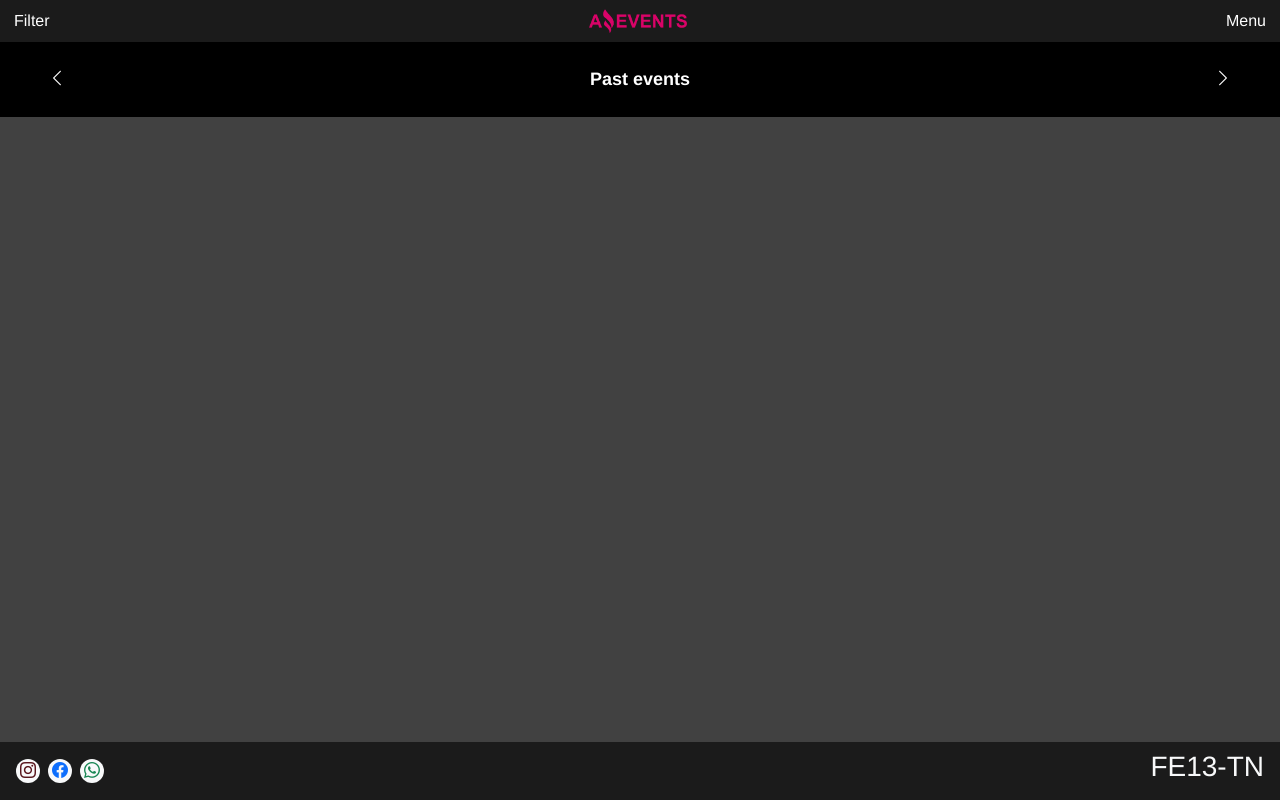
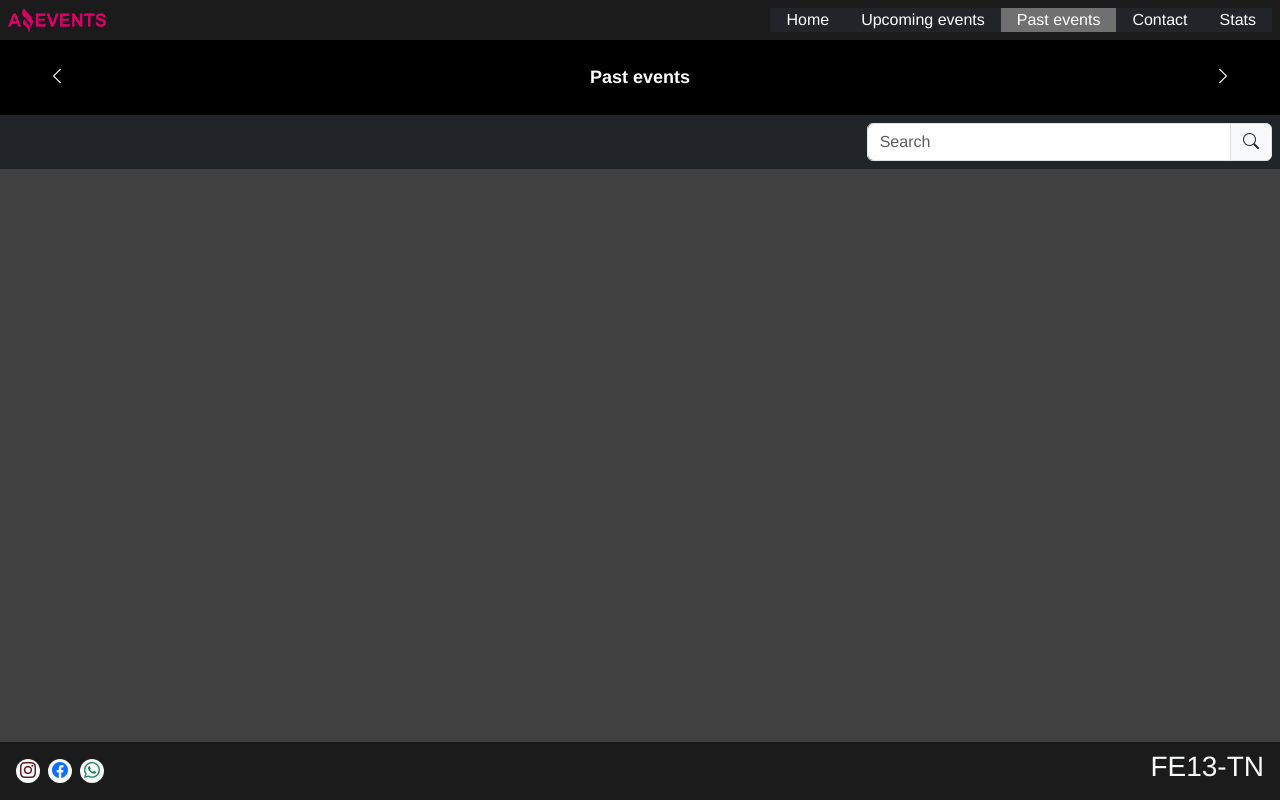
Before and after one commit to FranciscoFrutos/AMAZING-EVENTS_Frutos, a plain HTML site: page pastEvents.html in a window 1280 px wide. Drawn offline with nearby package versions, Linux system fonts and the light colour scheme; no server answers; files whose address does not match are found by name.

Commit message:
index.js movido a main.js, favicon arreglado, links a redes sociales añadidos; seleccion de filtros y menu sin barras laterales para desktop

```diff
--- a/assets/scripts/main.js
+++ b/assets/scripts/main.js
@@ -92,3 +92,16 @@ function filterByCategory(eventsData){
     let filteredList = eventsData.filter(element => checkValues.includes(createID(element.category)))
     return filteredList
 }
+
+/* index.html */
+
+async function getData() {
+    const response = await fetch('https://mindhub-xj03.onrender.com/api/amazing');
+    data = await response.json();
+    createCategories(data);
+    addEventFilters(data.events);
+    createCards(data.events);
+
+  }
+
+getData()
--- a/assets/styles/style.css
+++ b/assets/styles/style.css
@@ -197,12 +197,58 @@ body{
         left: -25vw;
         width: 25vw;
     }
+
+    /* Desktop filtros y nav */
+
     #menu{
-        right: -25vw;
-        width: 25vw;
+        right: auto;
+        width: auto;
+        order: 2;
     }
 
+    #filtersButton, #menuButton{
+        display: none;
+    }
+
+    #filters, #menu{
+        position: relative;
+        top: auto;
+        width: auto;
+        height: auto;
+        z-index: auto;
+
+    }
+    #categories{
+        display: flex;
+        flex-wrap: 1;
+        width: 50%;
+        order: 1;
+        flex: 2;
+    }
+    #filters .input-group{
+        order: 2;
+        flex: 1;
+    }
+    #menu a{
+        padding-left: 0;
+    }
+    #filters{
+        left: auto;
+    }
+    #menu .navbar-nav{
+        display: flex;
+        flex-direction: row;
+    }
+    #menu a{
+        padding: 0 1rem;
+    }
+    #logo{
+        display: flex;
+        align-items: center;
+        order: 1;
+    }
 }
+
 @media(min-width:1440px){
     .card{
         width: 20%;
@@ -216,12 +262,4 @@ body{
     .card-text{
         padding-right: 0;
     }
-    #filters{
-        left: -20vw;
-        width: 20vw;
-    }
-    #menu{
-        right: -20vw;
-        width: 20vw;
-    }
 }
--- a/contact.html
+++ b/contact.html
@@ -8,7 +8,7 @@
     <link href="https://cdn.jsdelivr.net/npm/bootstrap@5.3.0-alpha1/dist/css/bootstrap.min.css" rel="stylesheet"
         integrity="sha384-GLhlTQ8iRABdZLl6O3oVMWSktQOp6b7In1Zl3/Jr59b6EGGoI1aFkw7cmDA6j6gD" crossorigin="anonymous">
     <link rel="stylesheet" href="https://cdn.jsdelivr.net/npm/bootstrap-icons@1.10.3/font/bootstrap-icons.css">
-    <link rel="shortcut icon" href="./assets/img/Logo_Amazing_Events.png" type="image/x-icon">
+    <link rel="shortcut icon" href="./assets/img/fav.png" type="image/x-icon">
     <link rel="stylesheet" href="./assets/styles/style.css">
     <title>Contact</title>
 
@@ -23,18 +23,8 @@
             <div id="menuButton">
                 <button>Menu</button>
             </div>
-        </nav>
-    </header>
-
-    <div class="navigation d-flex justify-content-between align-items-center px-5 py-2 py-sm-4">
-        <a href="./pastEvents.html"><i class="bi bi-chevron-left"></i></a>
-        <h1>Contact us</h1>
-        <a href="./stats.html"><i class="bi bi-chevron-right"></i></a>
-    </div>
-
-    <!-- category buttons and search bar -->
-    <div class="d-flex flex-column flex-shrink-0 p-2 text-bg-dark" id="menu">
-        <ul class="navbar-nav gap-2 mt-5">
+            <div class="d-flex flex-column flex-lg-row flex-shrink-0 p-2 p-lg-0 text-bg-dark" id="menu">
+                <ul class="navbar-nav gap-2 gap-lg-0 mt-5 mt-lg-0">
                     <li class="nav-item">
                         <a class="nav-link" href="./index.html">Home</a>
                     </li>
@@ -52,6 +42,16 @@
                     </li>
                 </ul>
             </div>
+        </nav>
+    </header>
+
+    <div class="navigation d-flex justify-content-between align-items-center px-5 py-2 py-sm-4">
+        <a href="./pastEvents.html"><i class="bi bi-chevron-left"></i></a>
+        <h1>Contact us</h1>
+        <a href="./stats.html"><i class="bi bi-chevron-right"></i></a>
+    </div>
+
+    <!-- category buttons and search bar -->
     <main class="d-flex w-100 justify-content-center h-100 align-items-center">
 
             <form action="" class="p-3 row text-bg-dark">
--- a/pastEvents.html
+++ b/pastEvents.html
@@ -8,7 +8,7 @@
     <link href="https://cdn.jsdelivr.net/npm/bootstrap@5.3.0-alpha1/dist/css/bootstrap.min.css" rel="stylesheet"
         integrity="sha384-GLhlTQ8iRABdZLl6O3oVMWSktQOp6b7In1Zl3/Jr59b6EGGoI1aFkw7cmDA6j6gD" crossorigin="anonymous">
     <link rel="stylesheet" href="https://cdn.jsdelivr.net/npm/bootstrap-icons@1.10.3/font/bootstrap-icons.css">
-    <link rel="shortcut icon" href="./assets/img/Logo_Amazing_Events.png" type="image/x-icon">
+    <link rel="shortcut icon" href="./assets/img/fav.png" type="image/x-icon">
     <link rel="stylesheet" href="./assets/styles/style.css">
     <title>Past events</title>
 
@@ -26,6 +26,25 @@
             <div id="menuButton">
                 <button>Menu</button>
             </div>
+            <div class="d-flex flex-column flex-lg-row flex-shrink-0 p-2 p-lg-0 text-bg-dark" id="menu">
+                <ul class="navbar-nav gap-2 gap-lg-0 mt-5 mt-lg-0">
+                    <li class="nav-item">
+                        <a class="nav-link" href="./index.html">Home</a>
+                    </li>
+                    <li class="nav-item">
+                        <a class="nav-link" href="./upcomingEvents.html">Upcoming events</a>
+                    </li>
+                    <li class="nav-item">
+                        <a class="nav-link current" aria-current="page" href="./pastEvents.html">Past events</a>
+                    </li>
+                    <li class="nav-item">
+                        <a class="nav-link" href="./contact.html">Contact</a>
+                    </li>
+                    <li class="nav-item">
+                        <a class="nav-link" href="./stats.html">Stats</a>
+                    </li>
+                </ul>
+            </div>
         </nav>
     </header>
 
@@ -36,34 +55,15 @@
     </div>
 
     <!-- category buttons and search bar -->
-    <div id="filters" class="d-flex flex-column flex-shrink-0 p-2 text-bg-dark">
-        <div class="input-group mt-5">
+    <div id="filters" class="d-flex flex-column flex-lg-row p-2 text-bg-dark">
+        <div class="input-group mt-5 mt-lg-0 flex-lg-shrink-1">
             <input id="searchInput" class="form-control" type="search" placeholder="Search" aria-label="Search">
             <div class="input-group-text"><i class="bi bi-search"></i></div>
         </div>
 
-        <div id="categories" class="d-flex flex-column mx-4 mt-4 gap-2">
+        <div id="categories" class="d-flex flex-column flex-lg-row mx-4 mt-4 mt-lg-0 align-items-lg-center gap-2">
         </div>
 
-    </div>
-    <div class="d-flex flex-column flex-shrink-0 p-2 text-bg-dark" id="menu">
-        <ul class="navbar-nav gap-2 mt-5">
-            <li class="nav-item">
-                <a class="nav-link" href="./index.html">Home</a>
-            </li>
-            <li class="nav-item">
-                <a class="nav-link" href="./upcomingEvents.html">Upcoming events</a>
-            </li>
-            <li class="nav-item">
-                <a class="nav-link current" aria-current="page" href="./pastEvents.html">Past events</a>
-            </li>
-            <li class="nav-item">
-                <a class="nav-link" href="./contact.html">Contact</a>
-            </li>
-            <li class="nav-item">
-                <a class="nav-link" href="./stats.html">Stats</a>
-            </li>
-        </ul>
     </div>
 
     <!-- cards -->
```
Also changed, not shown: assets/scripts/index.js (deleted, +0 -10 lines), details.html (+5 -5 lines), index.html (+26 -27 lines), stats.html (+12 -12 lines), upcomingEvents.html (+23 -23 lines), assets/img/fav.png (added). Lines whose indentation alone changed are shown as unchanged.
